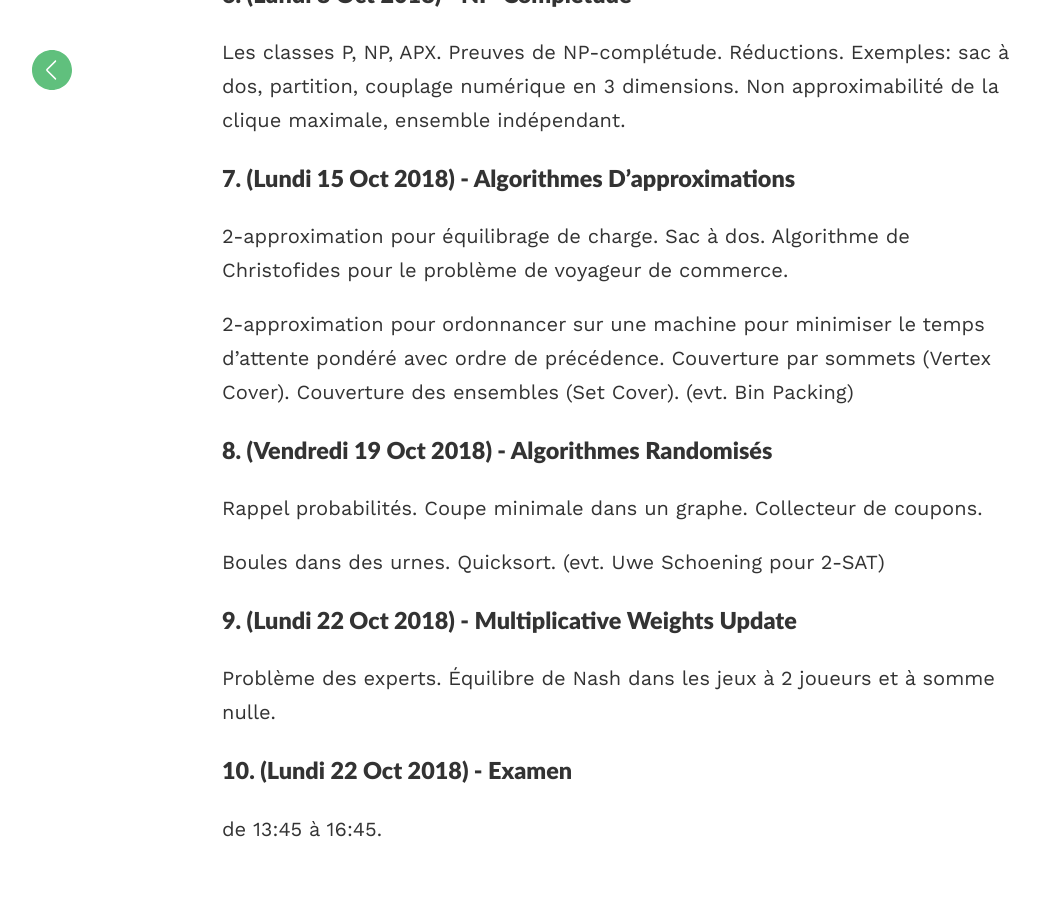
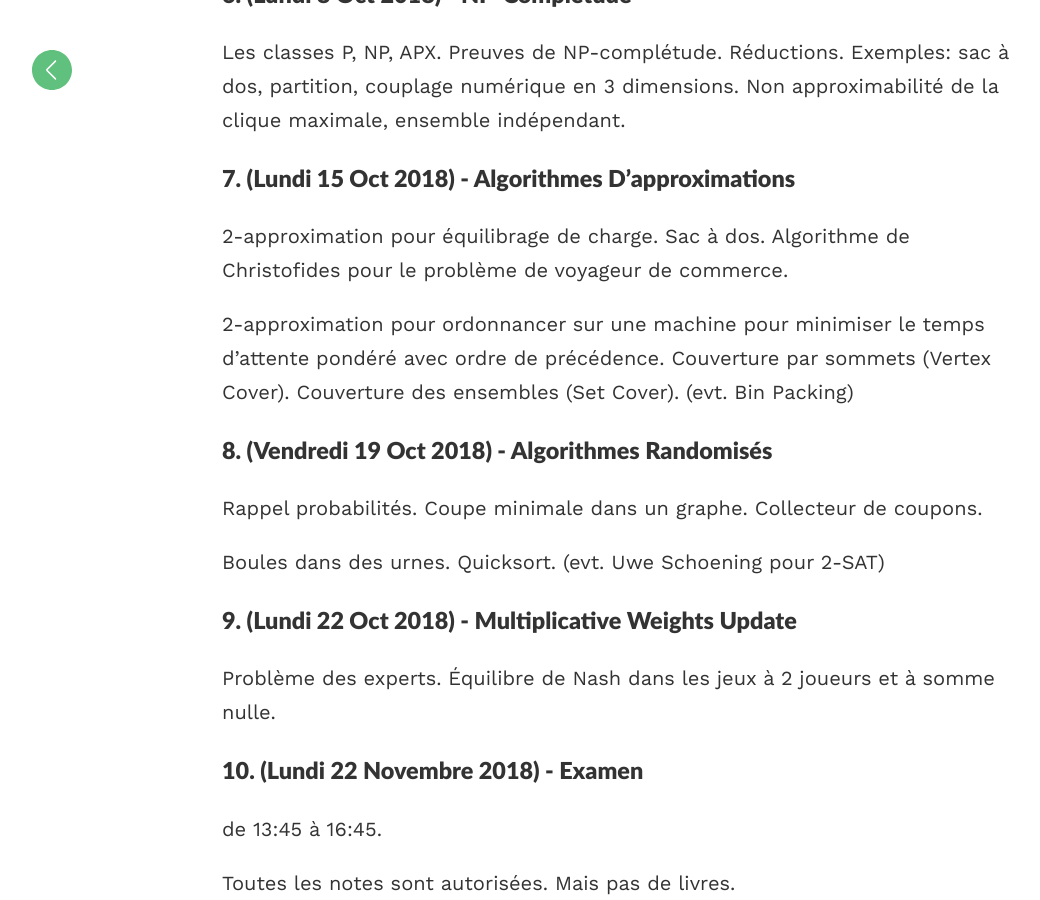
Before and after one commit to xtof-durr/xtof-durr.github.io, a Jekyll site: the page built from ALG/index.md, in a window 1280 px wide and 900 px high, scrolled down 2299 px. Shown: the whole window, without its empty margins (18-1058 px from the left). Built offline with Jekyll 4.4.1, drawn with Linux system fonts in a browser that asks for light colours; our own code applies the rules of GitHub Pages for plain Markdown files; before the commit the page ends 3145 px from its top, so only the background shows below that.

Commit message:
date examen

```diff
--- a/ALG/index.md
+++ b/ALG/index.md
@@ -106,6 +106,8 @@ Quicksort. (evt. Uwe Schoening pour 2-SAT)
 Problème des experts.
 Équilibre de Nash dans les jeux à 2 joueurs et à somme nulle.
 
-### 10. (Lundi 22 oct 2018) - Examen
+### 10. (Lundi 22 novembre 2018) - Examen
 
 de 13:45  à  16:45.
+
+Toutes les notes sont autorisées.  Mais pas de livres.
```
